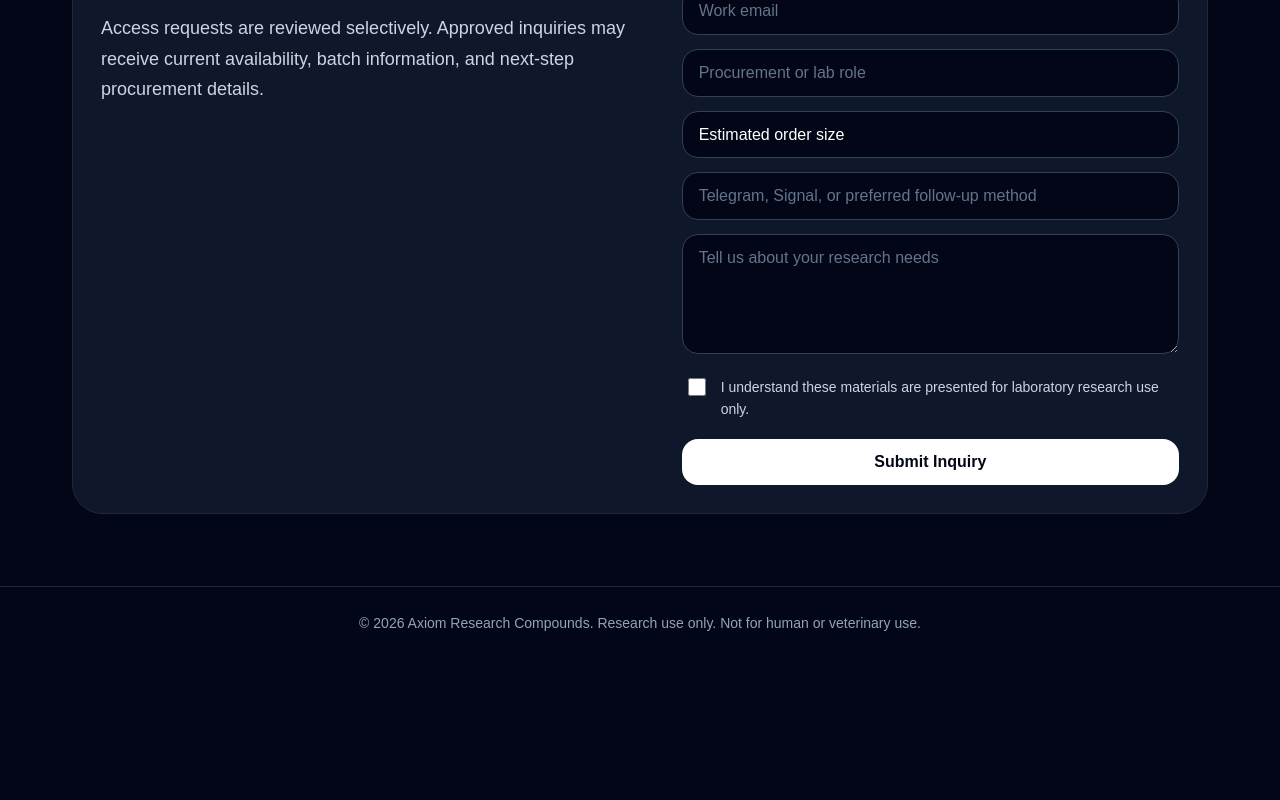
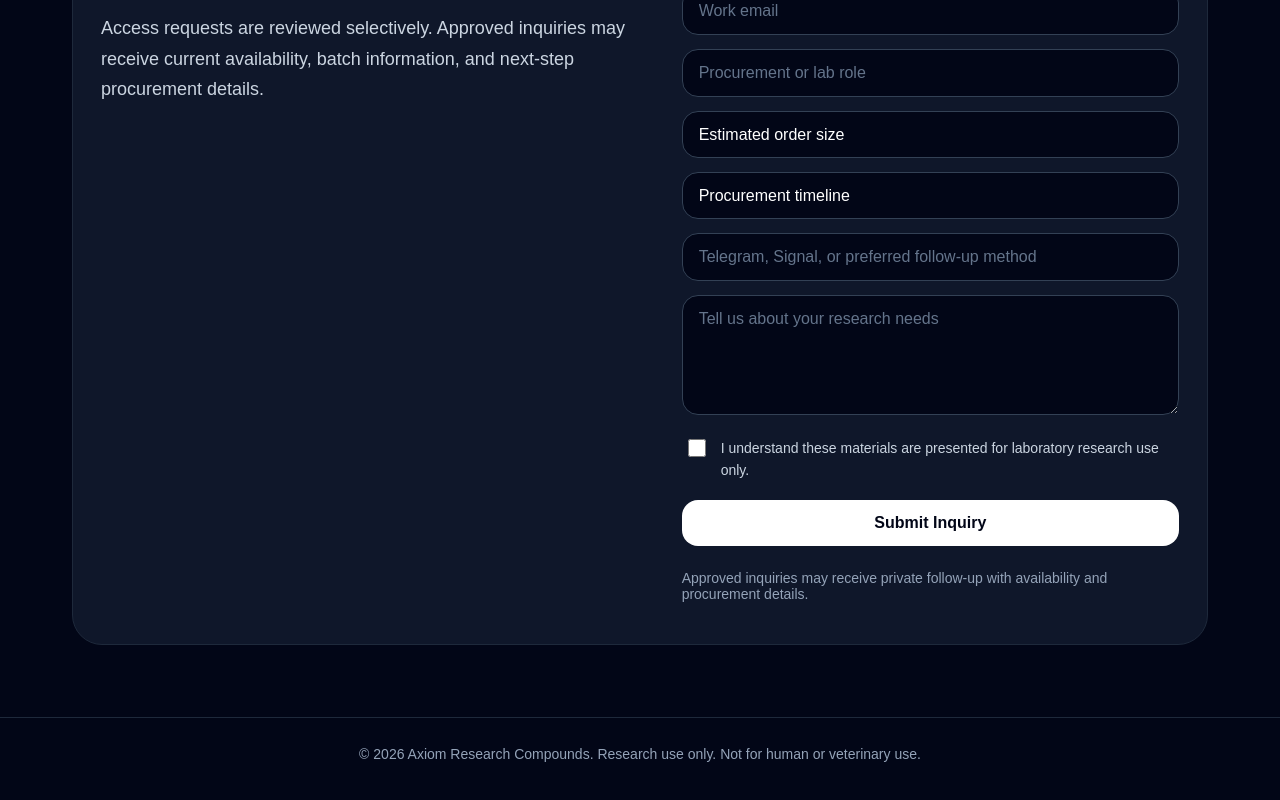
Before and after one commit to jranta101/Peptide-Site, a Next.js app: page / in a window 1280 px wide. Shown: the part 3094-3894 px from the top of the page. Before the commit the page ends 3765 px from the top, so only its background shows below. Built offline with nearby package versions, Linux system fonts and the light colour scheme.

Commit message:
Update page.tsx

```diff
--- a/app/page.tsx
+++ b/app/page.tsx
@@ -269,6 +269,15 @@ export default function HomePage({ searchParams }: PageProps) {
               <option value="ongoing">Ongoing procurement</option>
             </select>
 
+            <select name="timeline" defaultValue="" required>
+              <option value="" disabled>
+                Procurement timeline
+              </option>
+              <option value="immediate">Immediate</option>
+              <option value="1-2 weeks">1–2 weeks</option>
+              <option value="exploring">Exploring only</option>
+            </select>
+
             <input
               type="text"
               name="contact_method"
@@ -304,6 +313,10 @@ export default function HomePage({ searchParams }: PageProps) {
             <button type="submit" className="btn btn-light">
               Submit Inquiry
             </button>
+
+            <p className="notice" style={{ marginTop: "10px" }}>
+              Approved inquiries may receive private follow-up with availability and procurement details.
+            </p>
           </form>
         </div>
       </section>
```
